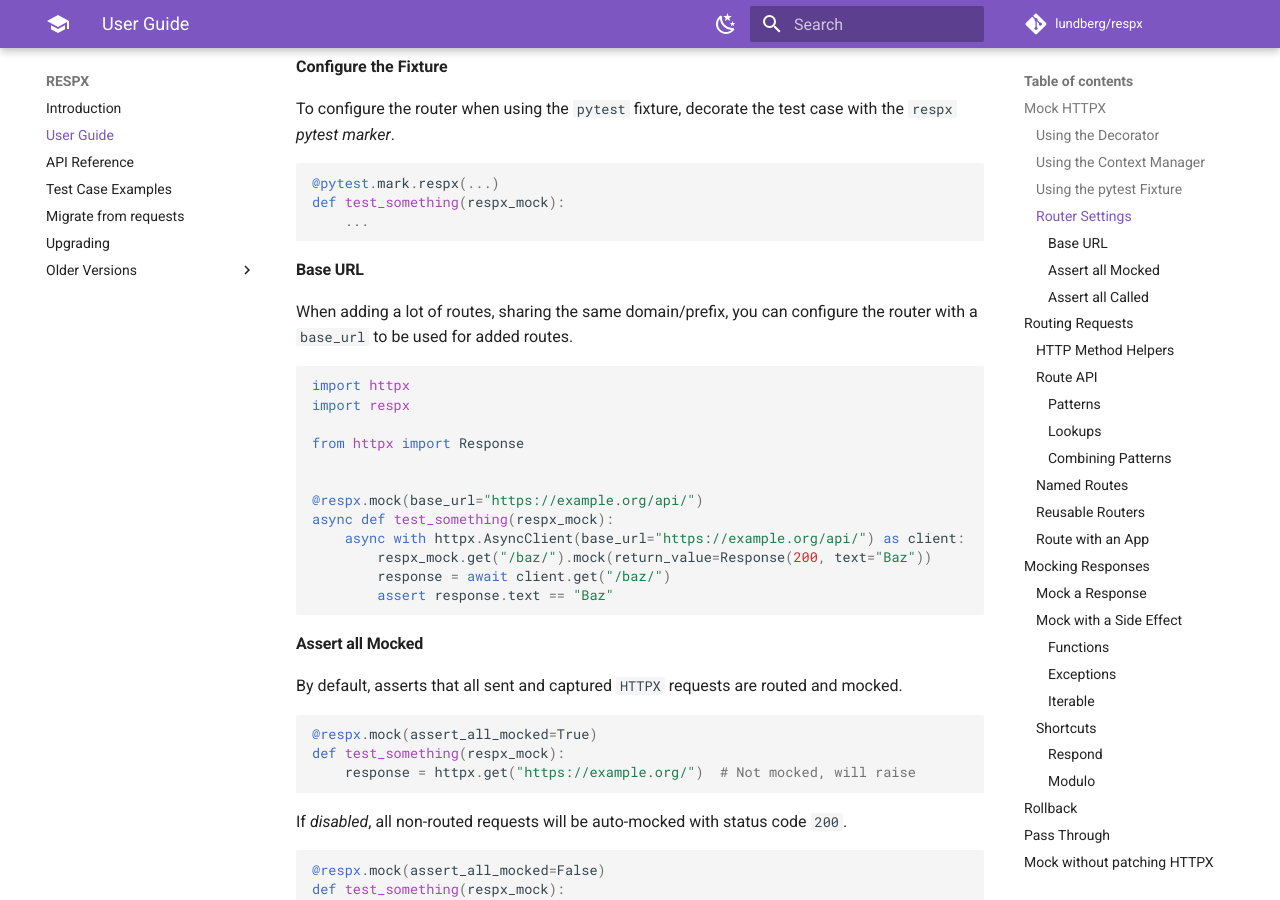
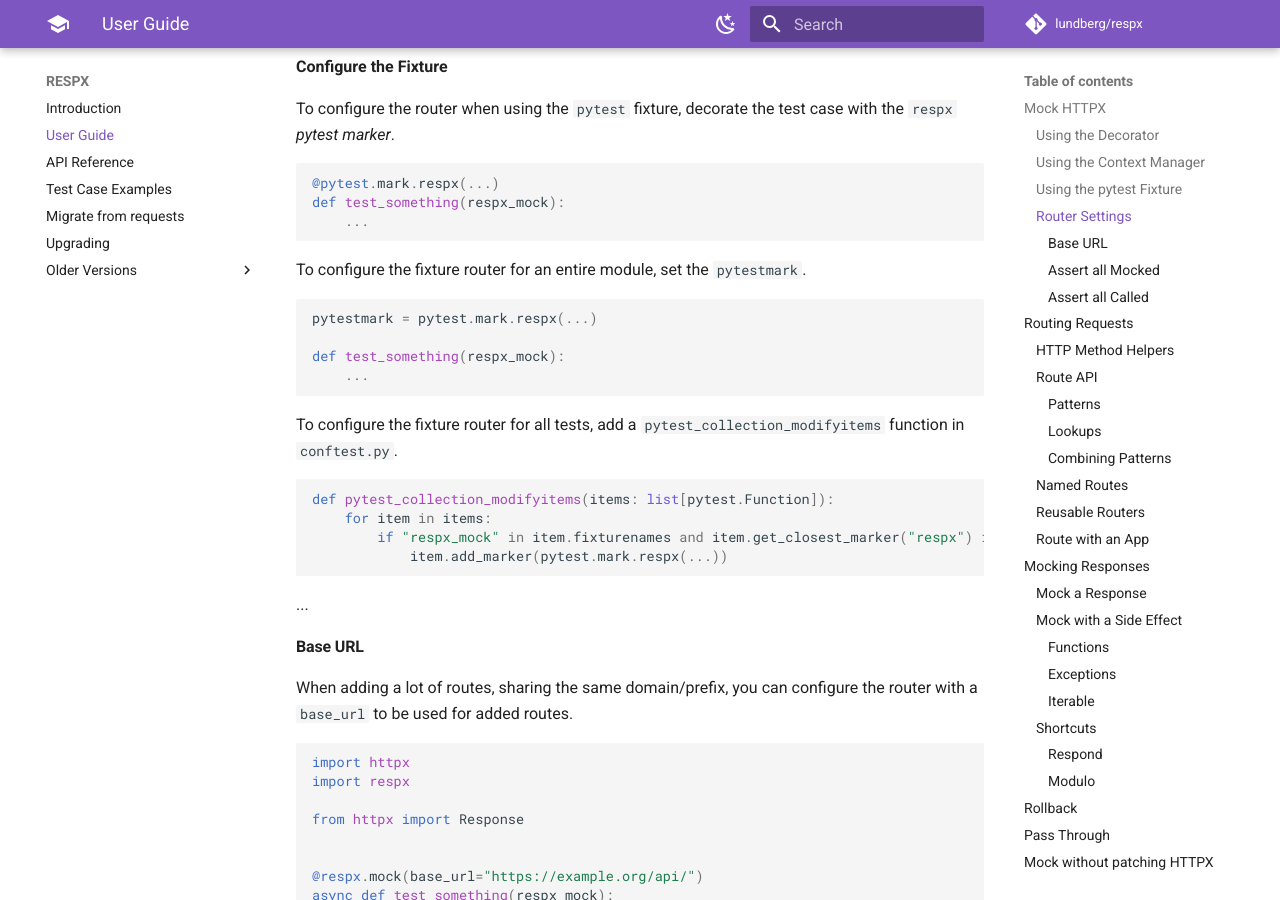
Before and after one commit to lundberg/respx, an MkDocs documentation site: the page built from docs/guide.md, in a window 1280 px wide and 900 px high, scrolled down 1930 px. Built offline with MkDocs 1.6.1 and Material for MkDocs 9.7.7, drawn with Linux system fonts in a browser that asks for light colours; comment, search, counter and statistics services are not loaded.

Commit message:
Add docs on module level or global pytest fixture configuration

````diff
--- a/docs/guide.md
+++ b/docs/guide.md
@@ -30,7 +30,6 @@
     assert my_route.called
     assert response.status_code == 200
 ```
-
 
 ### Using the Context Manager
 
@@ -99,6 +98,26 @@
     ...
 ```
 
+To configure the fixture router for an entire module, set the `pytestmark`.
+
+``` python
+pytestmark = pytest.mark.respx(...)
+
+def test_something(respx_mock):
+    ...
+```
+
+To configure the fixture router for all tests, add a `pytest_collection_modifyitems` function in `conftest.py`.
+
+``` python
+def pytest_collection_modifyitems(items: list[pytest.Function]):
+    for item in items:
+        if "respx_mock" in item.fixturenames and item.get_closest_marker("respx") is None:
+            item.add_marker(pytest.mark.respx(...))
+```
+
+...
+
 #### Base URL
 
 When adding a lot of routes, sharing the same domain/prefix, you can configure the router with a `base_url` to be used for added routes.
@@ -150,7 +169,6 @@
     response = httpx.get("https://example.org/")
 ```
 
-
 ``` python
 @respx.mock(assert_all_called=False)
 def test_something(respx_mock):
@@ -181,6 +199,7 @@
 assert my_route.called
 assert response.status_code == 200
 ```
+
 > See [.get(), .post(), ...](api.md#get-post) helpers reference for more details.
 
 ### Route API
@@ -195,9 +214,11 @@
 assert my_route.called
 assert response.status_code == 200
 ```
+
 > See [.route()](api.md#route) reference for more details.
 
 #### Lookups
+
 Each [pattern](api.md#patterns) has a *default* lookup. To specify what [lookup](api.md#lookups) to use, add a `__<lookup>` suffix.
 
 ``` python
@@ -339,7 +360,6 @@
     assert app_route.called
 ```
 
-
 ---
 
 ## Mocking Responses
@@ -359,6 +379,7 @@
 ``` python
 respx.get("https://example.org/").mock(return_value=Response(204))
 ```
+
 > See [.mock()](api.md#mock) reference for more details.
 
 You can also use the `<route>.return_value` *setter*.
@@ -550,6 +571,7 @@
 ``` python
 respx.post("https://example.org/").respond(201)
 ```
+
 > See [.respond()](api.md#respond) reference for more details.
 
 #### Modulo
@@ -559,6 +581,7 @@
 The *right-hand* modulo argument can either be ...
 
 An `int` representing the `status_code` to mock:
+
 ``` python
 respx.get("https://example.org/") % 204
 
@@ -567,6 +590,7 @@
 ```
 
 A `dict` used as *kwargs* to create a mocked `HTTPX` [Response](api.md#response), with status code `200` by default:
+
 ``` python
 respx.get("https://example.org/") % dict(json={"foo": "bar"})
 
@@ -576,6 +600,7 @@
 ```
 
 A `HTTPX` [Response](api.md#response) object:
+
 ``` python
 respx.get("https://example.org/") % Response(418)
 
@@ -661,7 +686,6 @@
         ...
 ```
 
-
 !!! note "NOTE"
     To assert all routes is called, you'll need to trigger
     `<router>.assert_all_called()` manually, e.g. in a test case or after yielding the
@@ -678,6 +702,7 @@
 The `respx` API includes a `.calls` object, containing captured (`request`, `response`) named tuples and MagicMock's *bells and whistles*, i.e. `call_count`, `assert_called` etc.
 
 ### Asserting calls
+
 ``` python
 assert respx.calls.called
 assert respx.calls.call_count == 1
@@ -708,7 +733,7 @@
 
 ### Local route calls
 
-Each `Route` object has its own `.calls`, along with `.called` and `.call_count ` shortcuts.
+Each `Route` object has its own `.calls`, along with `.called` and `.call_count` shortcuts.
 
 ``` python
 import httpx
````
